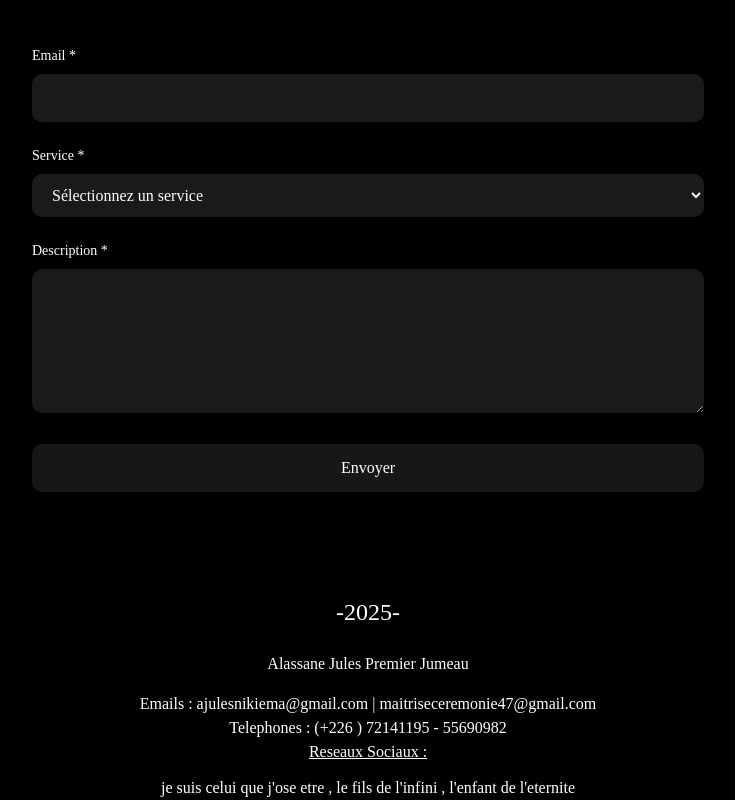
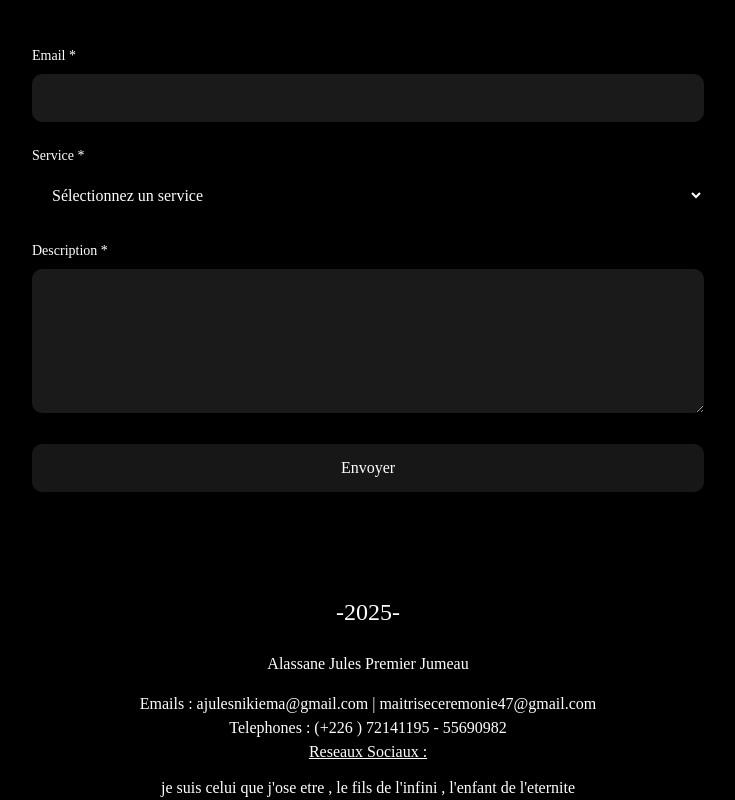
Before and after one commit to julesnikiema/Portfolio, a React (Vite) app: page / in a window 1280 px wide. Shown: the part 2449-3249 px from the top of the page, without its empty margins (272-1007 px from the left). Built offline with nearby package versions, Linux system fonts and the light colour scheme.

Commit message:
mailTesting

```diff
--- a/src/components/sections/Contact.tsx
+++ b/src/components/sections/Contact.tsx
@@ -14,6 +14,7 @@ interface FormErrors {
 }
 
 const Contact = () => {
+  console.log(import.meta.env)
   const [formData, setFormData] = useState<FormData>({
     email: '',
     service: '',
@@ -80,17 +81,18 @@ const Contact = () => {
     setIsSubmitting(true)
 
     emailjs.send(
-      import.meta.env.VITE_EMAILJS_SERVICE_ID,
-      import.meta.env.VITE_EMAILJS_TEMPLATE_ID,
+      "service_a0u4xfq",
+      "template_ht8x0ad",
       {
         email: formData.email,
         service: formData.service,
         description: formData.description,
       },
-      import.meta.env.VITE_EMAILJS_PUBLIC_KEY
+
+      "TD6IfHSwzVroChiCe"
     )
     .then(() => {
-      alert('Message envoyé avec succès! ✅')
+      alert('Message envoyé avec succès! ')
 
       setFormData({
         email: '',
@@ -126,6 +128,7 @@ const Contact = () => {
           </p>
         </div>
 
+
         <div className="max-w-2xl mx-auto">
           <form onSubmit={handleSubmit} className="space-y-6">
 
@@ -154,7 +157,7 @@ const Contact = () => {
                 name="service"
                 value={formData.service}
                 onChange={handleChange}
-                className="w-full px-4 py-3 rounded-lg bg-white/10"
+                className="w-full px-4 py-3 rounded-lg bg-blue/10"
                 disabled={isSubmitting}
               >
                 <option value="">Sélectionnez un service</option>
```
Also changed, not shown: 4 other files (tests, documents, lock files or other folders).
